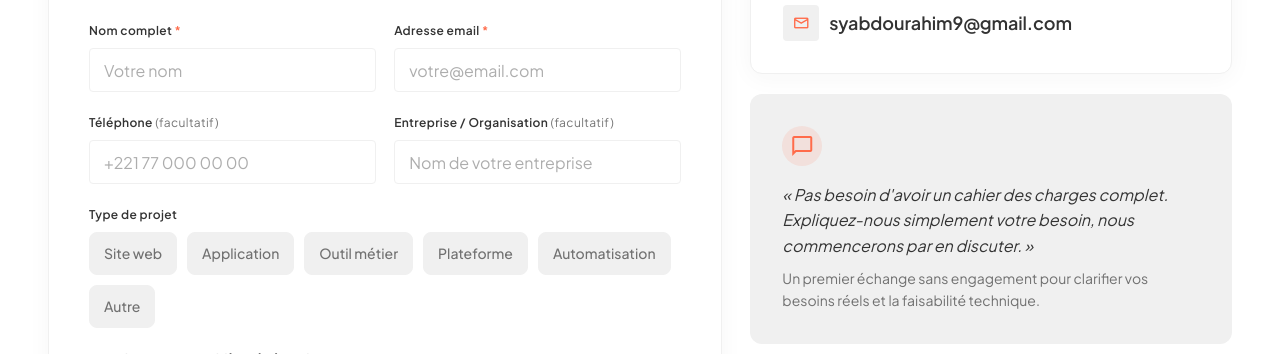
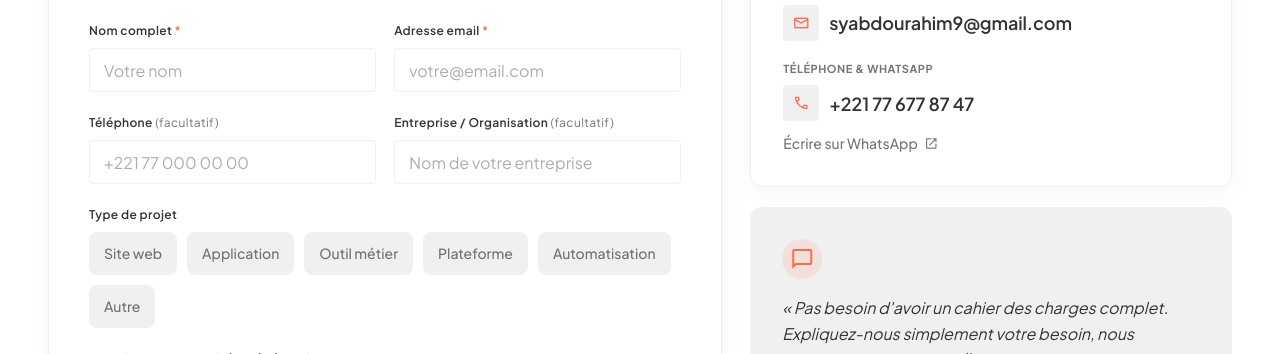
Before and after one commit to CodeMasterSn/problem-solving, a website: page contact/index.html in a window 1280 px wide. Shown: the part 807-1161 px from the top of the page. Drawn offline with nearby package versions, Linux system fonts and the light colour scheme.

Commit message:
📞 Numéro joignable et WhatsApp sur la page Contact

```diff
--- a/contact/index.html
+++ b/contact/index.html
@@ -20,7 +20,7 @@
   <link rel="preconnect" href="https://fonts.gstatic.com" crossorigin>
   <link href="https://fonts.googleapis.com/css2?family=Material+Symbols+Outlined:opsz,wght,FILL,GRAD@20,400,0,0&display=block" rel="stylesheet">
   <link rel="stylesheet" href="../home.css?v=3">
-  <link rel="stylesheet" href="../pages.css?v=17">
+  <link rel="stylesheet" href="../pages.css?v=18">
 </head>
 <body class="solx">
   <a class="sol-skip" href="#contenu">Aller au contenu</a>
@@ -173,6 +173,13 @@
                 <span class="sol-infocard__label">Canal direct</span>
                 <a class="sol-infocard__email" href="mailto:syabdourahim9@gmail.com"><span class="material-symbols-outlined" aria-hidden="true">mail</span> syabdourahim9@gmail.com</a>
               </div>
+              <div class="sol-infocard__block">
+                <span class="sol-infocard__label">Téléphone &amp; WhatsApp</span>
+                <div class="sol-infocard__links">
+                  <a class="sol-infocard__email" href="tel:+221776778747"><span class="material-symbols-outlined" aria-hidden="true">call</span> +221 77 677 87 47</a>
+                  <a class="sol-infocard__link" href="https://wa.me/221776778747" target="_blank" rel="noopener">Écrire sur WhatsApp <span class="sol-ico material-symbols-outlined" aria-hidden="true">open_in_new</span></a>
+                </div>
+              </div>
             </div>
 
             <div class="sol-reassure sol-reveal">
--- a/pages.css
+++ b/pages.css
@@ -1492,6 +1492,31 @@
 
 .sol-infocard__block {
   padding-top: 20px;
+}
+
+.sol-infocard__links {
+  display: flex;
+  flex-direction: column;
+  align-items: flex-start;
+  gap: 12px;
+}
+
+.sol-infocard__link {
+  display: inline-flex;
+  align-items: center;
+  gap: 6px;
+  color: var(--ink-muted);
+  font-size: 0.875rem;
+  font-weight: 500;
+  transition: color 0.2s ease;
+}
+
+.sol-infocard__link .sol-ico {
+  font-size: 15px;
+}
+
+.sol-infocard__link:hover {
+  color: var(--coral);
 }
 
 .sol-infocard__label {
```
Also changed, not shown: a-propos/index.html (+1 -1 lines), merci.html (+1 -1 lines), process/index.html (+1 -1 lines), projets/index.html (+1 -1 lines), solutions/index.html (+1 -1 lines).
